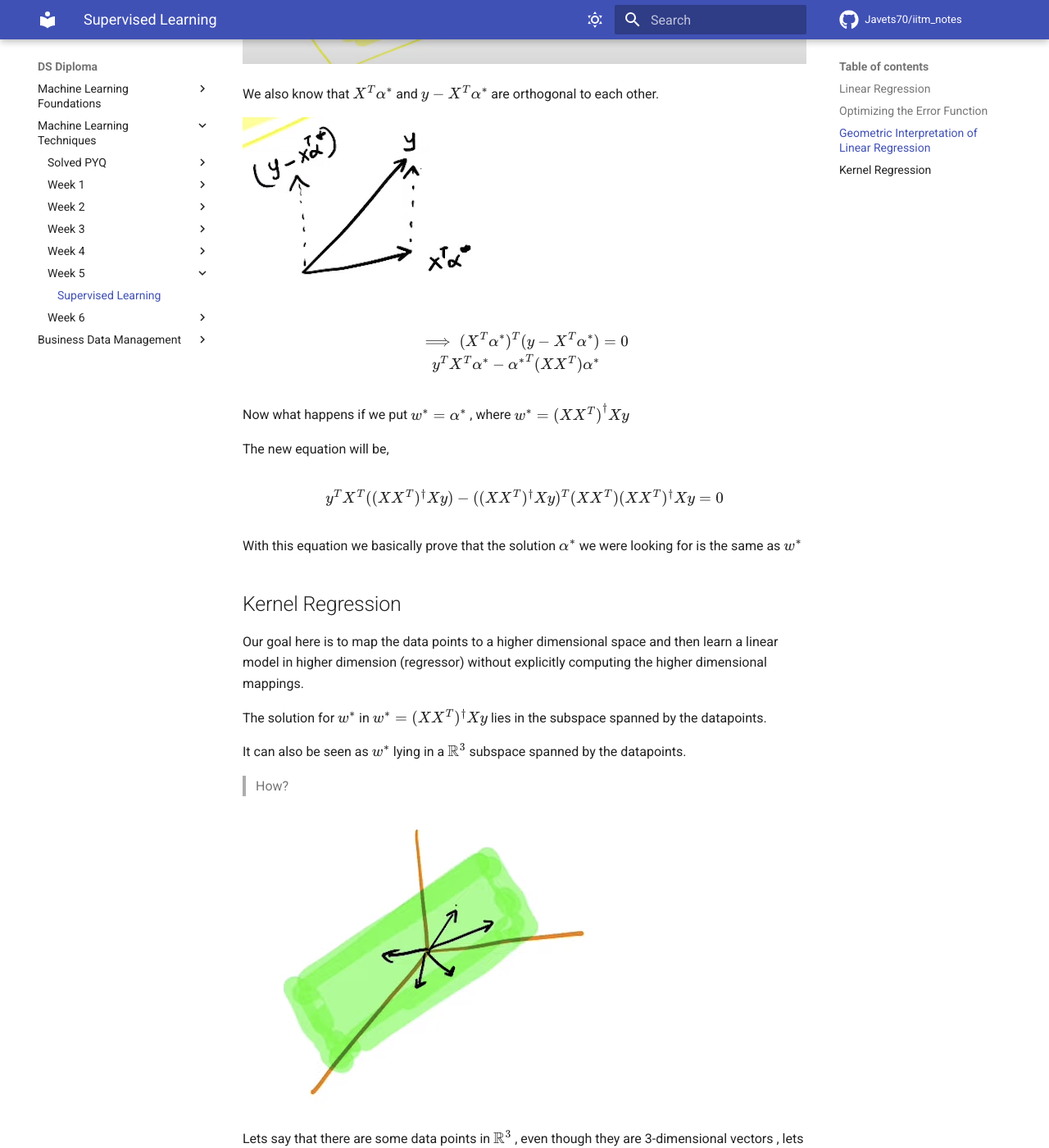
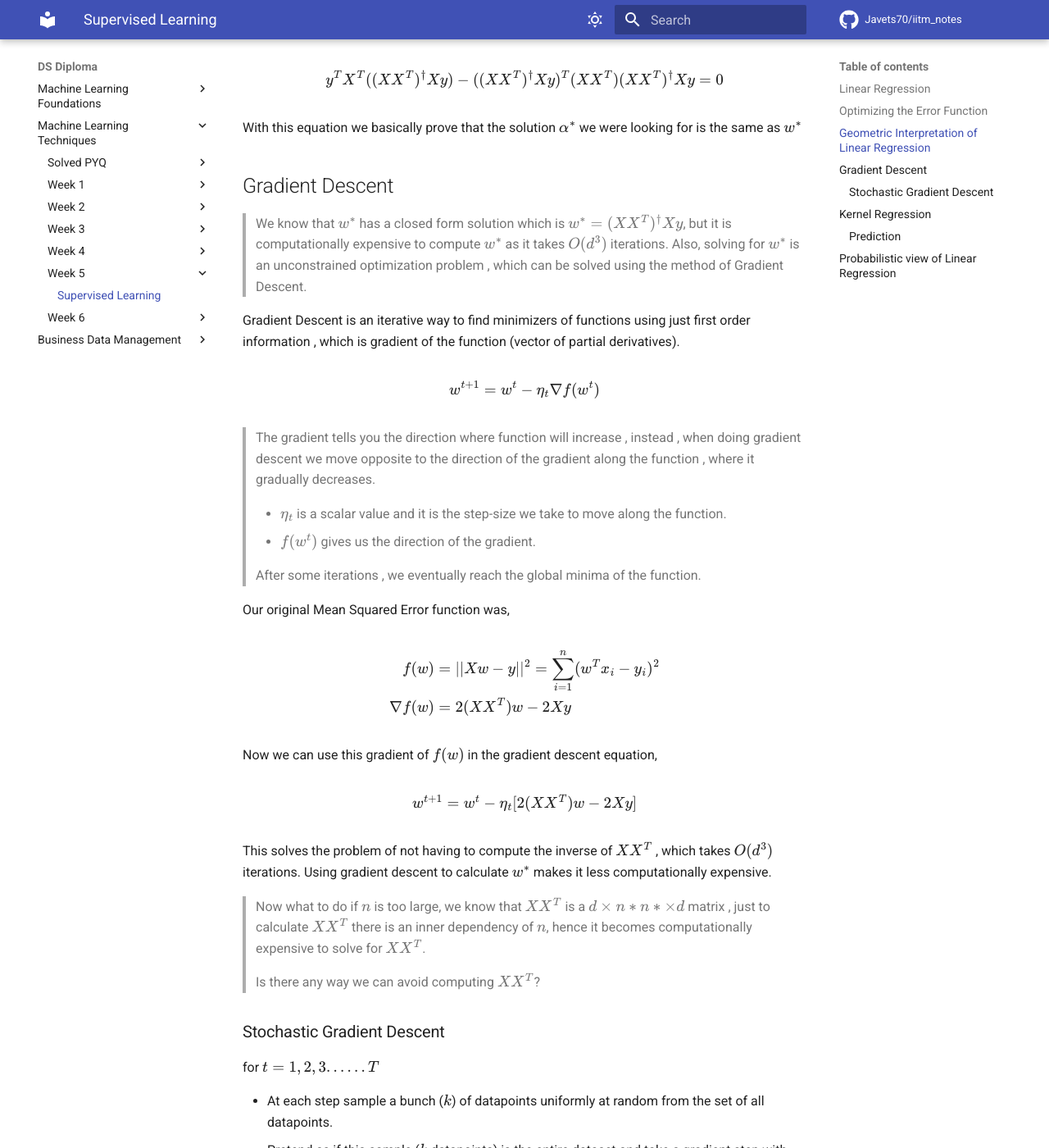
Before and after one commit to Javets70/iitm_notes, an MkDocs documentation site: the page built from docs/MLT/WEEK 5/Supervised Learning.md, in a window 1280 px wide and 1400 px high, scrolled down 4989 px. Shown: the whole window at 82% size. Built offline with MkDocs 1.6.1 and Material for MkDocs 9.7.7, drawn with Linux system fonts in a browser that asks for light colours; comment, search, counter and statistics services are not loaded; some of the changed text lies outside the part shown.

Commit message:
week5 new diagrams + full notes

```diff
--- a/docs/MLT/WEEK 5/Supervised Learning.md
+++ b/docs/MLT/WEEK 5/Supervised Learning.md
@@ -46,7 +46,7 @@
 One of the simplest structures we could impose is a linear
 structure.
 
-![](img/image_2023-10-30-22-07-59.png)
+![](img/linear_structure.png)
 
 Now our modified goal is
 
@@ -89,7 +89,7 @@
 
 > How can we interpret $w^* = (XX^T)^\dagger(Xy)$ geometrically?
 
-Now if we draw an $n$ dimensional space , in our case its 3,
+Now if we draw an $n$ dimensional space , in our case its $n =3$,
 the first vector that we will have will be in $\mathbb{R}^3$ and the other
 vector also in $\mathbb{R}^3$.
 
@@ -142,6 +142,77 @@
 
 With this equation we basically prove that the solution $\alpha^*$ we were looking for
 is the same as $w^*$
+
+## Gradient Descent
+> We know that $w^*$ has a closed form solution which is $w^* = (XX^T)^\dagger Xy$,
+but it is computationally expensive to compute $w^*$ as it takes $O(d^3)$ iterations.
+Also, solving for $w^*$ is an unconstrained optimization problem , which can be solved
+using the method of Gradient Descent.
+
+Gradient Descent is an iterative way to find minimizers of functions using just
+first order information , which is gradient of the function (vector of partial
+derivatives).
+
+$$ w^{t+1} = w^t - \eta_t \nabla f(w^t) $$
+
+> The gradient tells you the direction where function will increase , instead ,
+when doing gradient descent we move opposite to the direction of the gradient
+along the function , where it gradually decreases.
+
+> - $\eta_t$ is a scalar value and it is the step-size we take to move along the function.
+- $f(w^t)$ gives us the direction of the gradient.
+
+> After some iterations , we eventually reach the global minima of the function.
+
+Our original Mean Squared Error function was,
+
+$$\begin{equation*}
+\begin{split}
+f(w) &= ||Xw - y||^2 = \sum_{i=1}^{n} (w^T x_i - y_i)^2 \\
+\nabla f(w) &= 2 (XX^T)w - 2Xy \\
+\end{split}
+\end{equation*}$$
+
+Now we can use this gradient of $f(w)$ in the gradient descent equation,
+
+$$ w^{t+1} = w^t - \eta_t [2(XX^T)w - 2Xy] $$
+
+This solves the problem of not having to compute the inverse of $XX^T$ , which
+takes $O(d^3)$ iterations. Using gradient descent to calculate $w^*$ makes it
+less computationally expensive.
+
+> Now what to do if $n$ is too large, we know that $XX^T$ is a $d \times n * n * \times d$
+matrix , just to calculate $XX^T$ there is an inner dependency of $n$, hence it becomes
+computationally expensive to solve for $XX^T$.
+
+> Is there any way we can avoid computing $XX^T$?
+
+### Stochastic Gradient Descent
+for $t = 1,2,3 ...... T$
+
+- At each step sample a bunch ($k$) of datapoints uniformly at random from the set of
+all datapoints.
+- Pretend as if this sample ($k$ datapoints) is the entire dataset and take a gradient
+step with respect to it,
+
+$$2(\tilde{X}\tilde{X}^T w^t - \tilde{X} \tilde{y})$$
+
+where $\tilde{X}$ is the sampled ($k$) datapoints and $\tilde{y}$ are the labels corresponding
+to the datapoints.
+
+> This makes calculating $XX^T$ managable as we only take $k$ points at a time.
+
+After $t$ rounds , use
+
+$$ w^T_{\text{SGD}} = \frac{1}{T} \sum_{i=1}^{t} w^t $$
+
+> At the end we basically take the average of the $w^t$ obtained after several iterations ,
+though the direction of descent may be noisy at first but in a typical case the average usually
+gives out the $w^*$ with least possible noise.
+
+!!! note ""
+    Stochastic Gradient Descent is always guaranteed to converge to optima with high
+    probability.
 
 ## Kernel Regression
 Our goal here is to map the data points to a higher dimensional space and
@@ -216,8 +287,59 @@
 
 $K = X^T X$ , is the kernel matrix.
 
+### Prediction
+We know that,
 
-IDK WHAT THIS MEANS !!!!!!!!
-![](img/prediction.png)
+$$ w = \sum_{i=1}^n \alpha_i x_i $$
 
-![](img/prediction2.png)
+Also Prediction $= w^T x_{\text{test}}$ ,
+
+$$\begin{equation*}
+\begin{split}
+w^T x_\text{test} &= (\sum_{i=1}^n \alpha_i x_i )^T x_\text{test} \\
+&= \sum_{i=1}^n \alpha_i (x_i^T x_\text{test}) \\
+&= \sum_{i=1}^n ( \phi(x_i)^T \phi(x_\text{test}) ) \\
+&= \sum_{i=1}^n \alpha_i K (x_i , x_\text{test}) \\
+\end{split}
+\end{equation*}$$
+
+where $\alpha_i$ shows how important is $i^\text{th}$ point
+towards $w^*$ and $K(x_i , x_\text{test})$ shows how similar
+is $x_\text{test}$ to $x_i$.
+
+## Probabilistic view of Linear Regression
+In a linear regression problem we know that , $x \in \mathbb{R}^d$ , $y \in \mathbb{R}$
+for a set of datapoints $\{ (x_1 , y_1) , (x_2 , y_2) , ..... (x_n , y_n) \}$.
+
+The probabilistic we are going to assume is as follows,
+
+$$ y|x \sim w^T x + \epsilon $$
+
+For a given feature theres is an *unknown but fixed* $w \in \mathbb{R}^d$ and
+$\epsilon$ is a zero-mean gaussian ($\mathcal{N}(0 , \sigma^2)$)noise.
+
+> Now we can view this as an estimation problem and solve it using the
+maximum likelihood approach.
+
+The likelihood function will be ,
+
+$$\begin{equation*}
+\begin{split}
+\mathcal{L}(w ; \substack{x_1 , x_2 , ... x_n \\ y_1 , y_2 , ... y_n} ) &= \prod_{i=1}^n e^{- \frac{(w^Tx_i - y_i)^2}{2 \sigma^2}} \times \frac{1}{\sqrt{2 \pi} \sigma} \\
+\log \mathcal{L}(w ; \substack{x_1 , x_2 , ... x_n \\ y_1 , y_2 , ... y_n} ) &= \sum_{i=1}^n  \frac{-(w^Tx_i - y_i)^2}{2 \sigma^2} \times \frac{1}{\sqrt{2 \pi} \sigma} \\
+\\
+\text{equivalently} \\
+\\
+&= \underset{w}{\max} \sum_{i=1}^{n} - (w^T x_i - y_i)^2 \\
+&= \underset{w}{\min} \sum_{i=1}^n (w^Tx_i - y_i)^2 \\
+\end{split}
+\end{equation*}$$
+
+**Note** that the mean of the distribution becomes $w^Tx + 0$ as $\epsilon$ is a
+zero-mean gaussian distribution , which makes the final distribution to be
+$\mathcal{N}(w^Tx , \sigma^2)$
+
+Also, we ignored the constants in the later half of the derivation because they are,
+you guessed it , constants. :p
+
+Finally from this we can conclude that $w^* = w_\text{ML} = (XX^T)^\dagger Xy$
```
Also changed, not shown: other parts of docs/MLT/WEEK 5/Supervised Learning.md (+2 -2 lines), docs/MLT/WEEK 5/img/features_plot.png, docs/MLT/WEEK 5/img/image_2023-10-30-22-07-59.png (deleted), docs/MLT/WEEK 5/img/kernel_reg_datapoints.png, docs/MLT/WEEK 5/img/label_plot.png, docs/MLT/WEEK 5/img/label_projection.png, docs/MLT/WEEK 5/img/label_projection2.png, docs/MLT/WEEK 5/img/linear_structure.png (added), docs/MLT/WEEK 5/img/orthogonal_vectors.png, docs/MLT/WEEK 5/img/prediction.png (deleted), docs/MLT/WEEK 5/img/prediction2.png (deleted), docs/MLT/WEEK 5/img/w_star.png.
